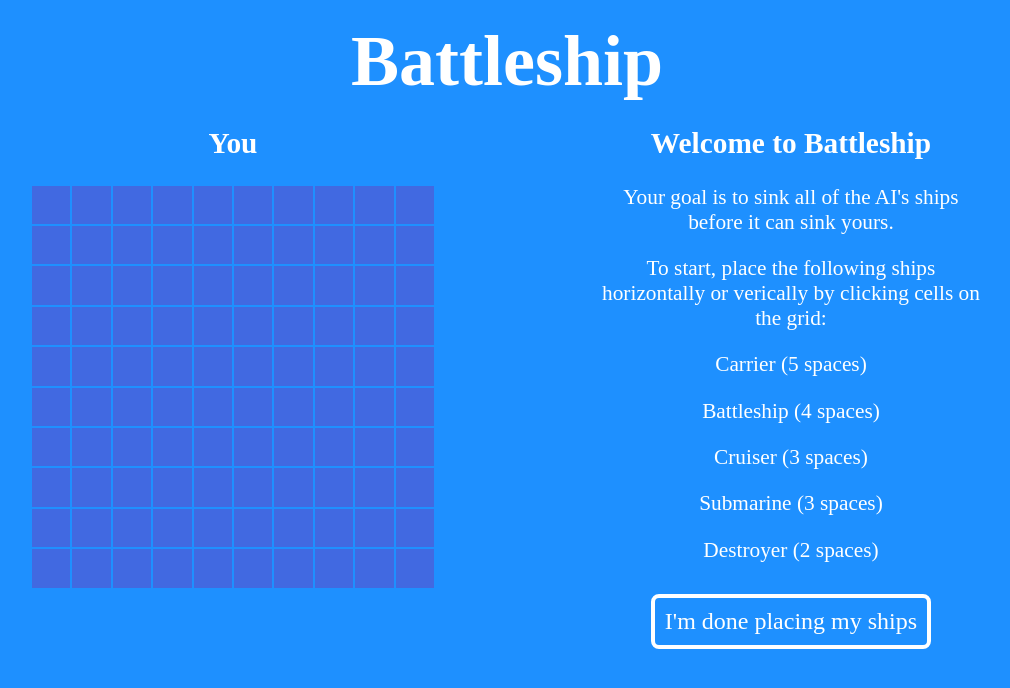
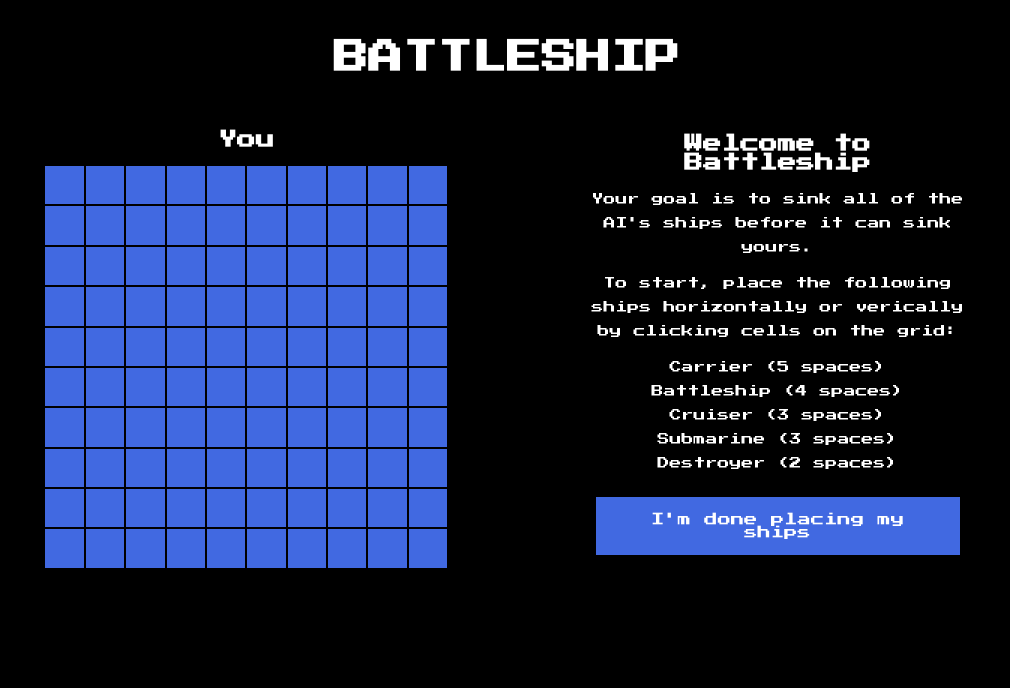
Before and after one commit to avdagama/battleship-ai-react-app, a React (Create React App) app: page / in a window 1280 px wide. Shown: the top 688 px of the page, without its empty margins (133-1143 px from the left). Built offline with nearby package versions, Linux system fonts and the light colour scheme.

Commit message:
retro design

```diff
--- a/public/index.html
+++ b/public/index.html
@@ -3,6 +3,11 @@
   <head>
     <meta charset="utf-8" />
     <link rel="icon" href="%PUBLIC_URL%/favicon.ico" />
+    <link rel="preconnect" href="https://fonts.googleapis.com">
+    <link rel="preconnect" href="https://fonts.gstatic.com" crossorigin>
+    <link href="https://fonts.googleapis.com/css2?family=Press+Start+2P&display=swap" rel="stylesheet">
+
+
     <meta name="viewport" content="width=device-width, initial-scale=1" />
     <meta name="theme-color" content="#000000" />
     <meta
--- a/src/App.css
+++ b/src/App.css
@@ -38,39 +38,51 @@
 }
 
 h1 {
-  font-size: 54pt;
+  font-size: 26pt;
   text-align: center;
-  font-family: 'Copperplate';
+  font-family: 'Press Start 2P', cursive;
   color: white;
 }
 
 h2 {
   text-align: center;
-  font-size: 22pt;
-  font-family: 'Copperplate';
+  font-size: 14pt;
+  font-family: 'Press Start 2P', cursive;
   color: white
 }
 
 p {
-  font-size: 16pt;
-  font-family: 'Copperplate';
-  color: white
+  font-size: 9pt;
+  font-family: 'Press Start 2P', cursive;
+  color: white;
+  line-height: 2;
 }
 
 .button {
-  font-size: 18pt;
-  font-family: 'Copperplate';
-  background-color: dodgerblue;
+  font-size: 10pt;
+  font-family: 'Press Start 2P', cursive;
+  background-color: royalblue;
   color: white;
-  border: 4px solid white;
-  border-radius: 6pt;
-  padding: 10px;
+  border: none;
+  padding: 16px;
   cursor: pointer;
-  transition: 0.3s;
   margin: 10px
 }
 
 .button:hover {
   background-color: white;
-  color: dodgerblue;
+  color: royalblue;
 }
+
+.grow {
+  animation: grow-animation .25s;
+}
+
+@keyframes grow-animation {
+  from {
+    transform: scale(0);
+  }
+  to {
+    transform: scale(1);
+  }
+}
--- a/src/App.js
+++ b/src/App.js
@@ -22,6 +22,7 @@ function App() {
   const [computerBoard, setComputerBoard] = useState(startingComputerBoard);
   const [probabilityBoard, setProbabilityBoard] = useState(startingProbabilityBoard);
   const [isUserPlacingShips, setIsUserPlacingShips] = useState(true);
+  const [didUserWin, setDidUserWin] = useState(null);
 
   function onDonePlacingShipsClick() {
     placeComputerShips();
@@ -79,9 +80,33 @@ function App() {
    * @param {int} y - the y coordinate
    */
   function onComputerCellClick(x, y) {
-    //if the user made a valid move, then the computer can make the next move
-    if (makeUserMove(x, y))
-      makeComputerMove();
+    //make sure no one won yet
+    if (didUserWin != null)
+      return
+
+    //only continue if the user made a valid move
+    if (makeUserMove(x, y) == false)
+      return
+
+    //check if the user won
+    if (isAllShipsSunken(computerBoard)) {
+      setDidUserWin(true);
+      return;
+    }
+
+    makeComputerMove();
+
+    //check if the computer won
+    if (isAllShipsSunken(userBoard))
+      setDidUserWin(false);
+  }
+
+  function onPlayAgainClick() {
+    setUserBoard(startingUserBoard);
+    setComputerBoard(startingComputerBoard);
+    setProbabilityBoard(startingProbabilityBoard);
+    setIsUserPlacingShips(true);
+    setDidUserWin(null);
   }
 
   /**
@@ -95,10 +120,8 @@ function App() {
     if (nextState == null)
       return false;
 
-    setComputerBoard(board => {
-      board[y][x] = nextState;
-      return [...board];
-    })
+    computerBoard[y][x] = nextState;
+    setComputerBoard(board => [...board]);
     return true;
   }
 
@@ -110,10 +133,8 @@ function App() {
     let nextState = getNextCellState(userBoard[y][x]);
     updateProbabilities(x, y, nextState);
 
-    setUserBoard(board => {
-      board[y][x] = nextState;
-      return [...board];
-    });
+    userBoard[y][x] = nextState;
+    setUserBoard(board => [...board]);
   }
 
   /**
@@ -178,11 +199,29 @@ function App() {
     }
   }
 
+  /**
+   * Checks to see if a board contains no ships
+   * @param {string[][]} board
+   * @returns {boolean} If the board contains no ships
+   */
+  function isAllShipsSunken(board) {
+    for(let y = 0; y < board.length; y++)
+      for (let x = 0; x < board[y].length; x++)
+        if (board[y][x] === 'S')
+          return false;
+    return true;
+  }
 
   return (
     <>
-      <h1 style={{marginTop: 20, marginBottom: 0}}>Battleship</h1>
-      <div style={{display: 'flex', flexDirection: 'row', justifyContent: 'space-evenly'}}>
+      <h1 style={{margin: 40}}>BATTLESHIP</h1>
+      {(didUserWin != null) &&
+        <div className={'grow'} style={{margin: 60, textAlign: 'center'}}>
+          <h2>{didUserWin ? 'You won!' : 'You lost!'}</h2>
+          <button onClick={onPlayAgainClick} className={'button'}>Play again</button>
+        </div>
+      }
+      <div style={{display: 'flex', flexDirection: 'row', justifyContent: 'space-evenly', margin: 40}}>
         <div>
           <h2>You</h2>
           <Board board={userBoard} hideShips={false} onCellClick={onUserCellClick}/>
@@ -192,11 +231,13 @@ function App() {
           <h2>Welcome to Battleship</h2>
           <p>Your goal is to sink all of the AI's ships before it can sink yours.</p>
           <p>To start, place the following ships horizontally or verically by clicking cells on the grid:</p>
-          <p>Carrier (5 spaces)</p>
-          <p>Battleship (4 spaces)</p>
-          <p>Cruiser (3 spaces)</p>
-          <p>Submarine (3 spaces)</p>
-          <p>Destroyer (2 spaces)</p>
+          <p>
+            Carrier (5 spaces)<br/>
+            Battleship (4 spaces)<br/>
+            Cruiser (3 spaces)<br/>
+            Submarine (3 spaces)<br/>
+            Destroyer (2 spaces)
+          </p>
           <button onClick={onDonePlacingShipsClick} className={'button'}>I'm done placing my ships</button>
         </div>
         :
--- a/src/Board/Cell.css
+++ b/src/Board/Cell.css
@@ -2,8 +2,20 @@
     height: 3vw;
     width: 3vw;
     margin: 1px;
+    animation: cell-animation 0.4s ease-out;
 }
 
 .cell:hover {
     opacity: 0.7;
 }
+
+@keyframes cell-animation {
+    0% {
+      opacity: 0;
+      transform: scale(0);
+    }
+    100% {
+      opacity: 1;
+      transform: scale(1);
+    }
+  }
--- a/src/index.css
+++ b/src/index.css
@@ -1,5 +1,5 @@
 body {
-  background-color: dodgerblue;
+  background-color: black;
   margin: 0;
   font-family: -apple-system, BlinkMacSystemFont, 'Segoe UI', 'Roboto', 'Oxygen',
     'Ubuntu', 'Cantarell', 'Fira Sans', 'Droid Sans', 'Helvetica Neue',
```
